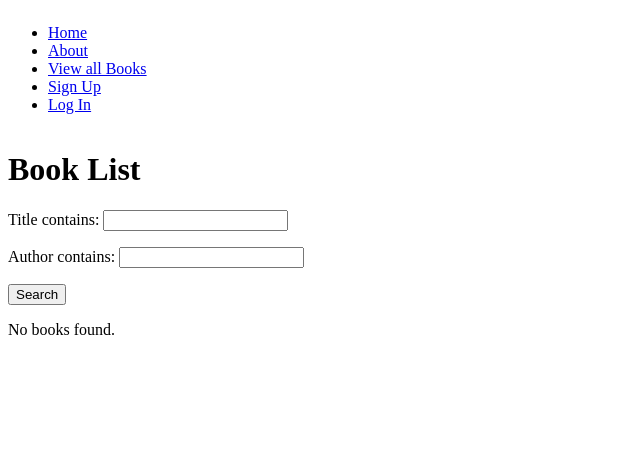
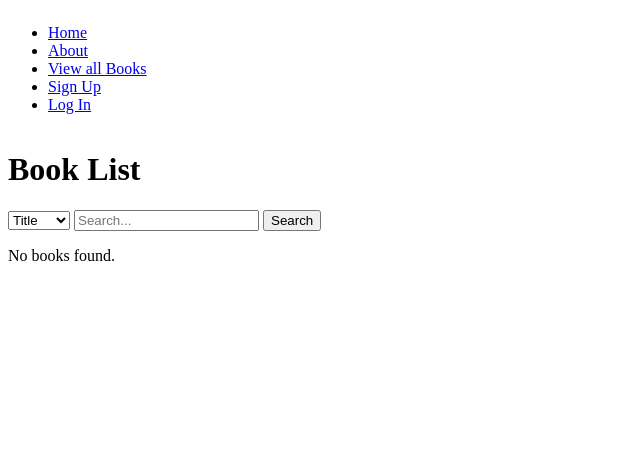
Before and after one commit to rela7e/MyLibrary, a Django app: page /books/ in a window 1280 px wide. Shown: the top 471 px of the page, without its empty margins (0-640 px from the left). Run offline with Django 5.2, Linux system fonts and the light colour scheme; data that the repository does not hold is empty.

Commit message:
modify book index search to query based on different parameters

```diff
--- a/main_app/templates/books/index.html
+++ b/main_app/templates/books/index.html
@@ -4,8 +4,12 @@
 <h1>Book List</h1>
 
 <form method="get">
-    {{ filter.form.as_p }}
-    <button type="submit">Search</button>
+  <select name="search_criteria">
+      <option value="title">Title</option>
+      <option value="author">Author</option>
+  </select>
+  <input type="text" name="query" placeholder="Search...">
+  <button type="submit">Search</button>
 </form>
 
 {% for book in filter.qs %}
--- a/main_app/views.py
+++ b/main_app/views.py
@@ -28,10 +28,18 @@ def about(request):
 def books_index(request):
     books = Book.objects.all()
     if request.GET:
+        search_criteria = request.GET.get('search_criteria')
+        query = request.GET.get('query')
+        if search_criteria and query:
+            if search_criteria == 'title':
+                books = books.filter(title__icontains=query)
+            elif search_criteria == 'author':
+                books = books.filter(author__icontains=query)
         book_filter = BookFilter(request.GET, queryset=books)
         books = book_filter.qs
     else:
         book_filter = BookFilter(queryset=books)
+        books = book_filter.qs
     return render(request, 'books/index.html', {'filter': book_filter, 'books': books})
 
 def books_detail(request, book_id):
```
